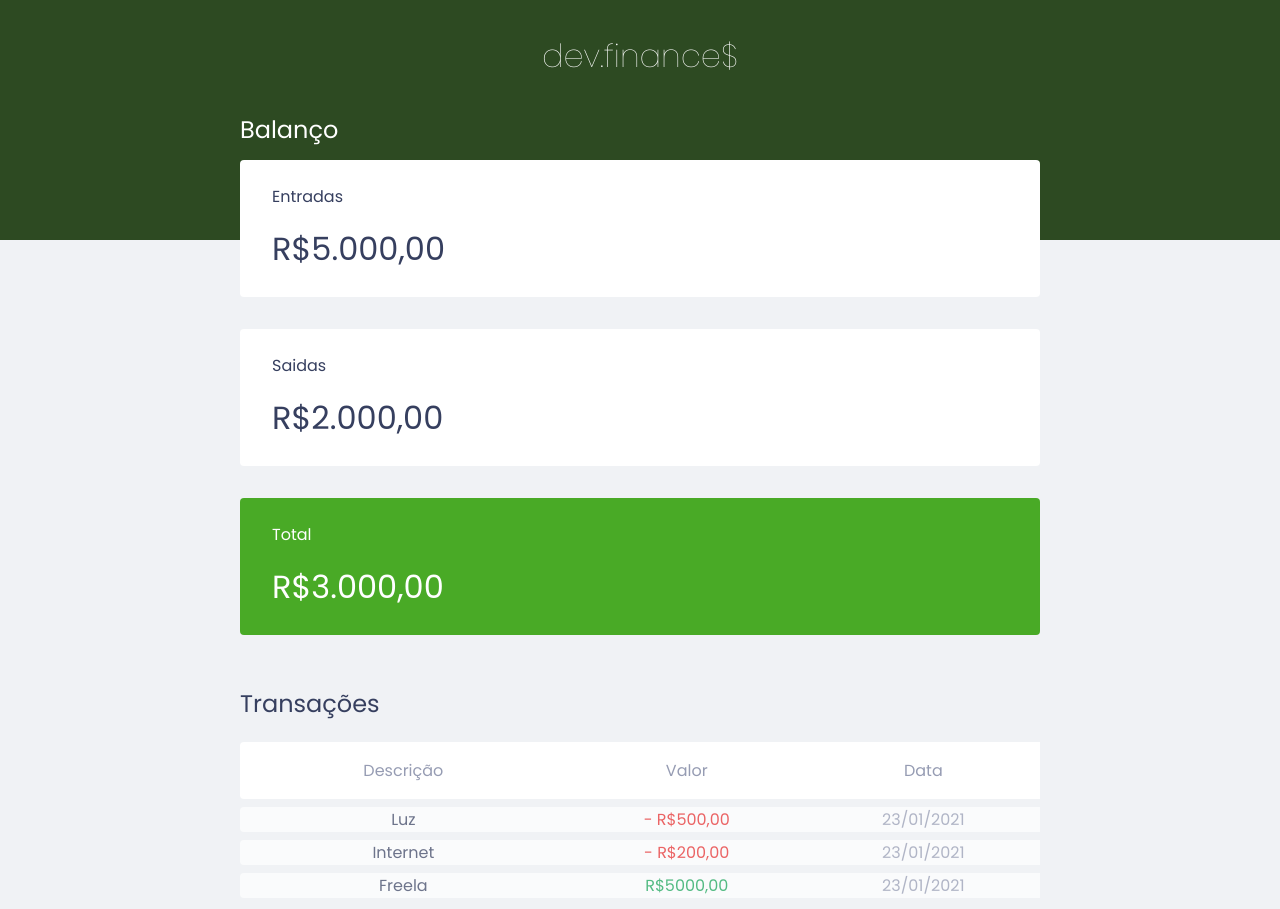
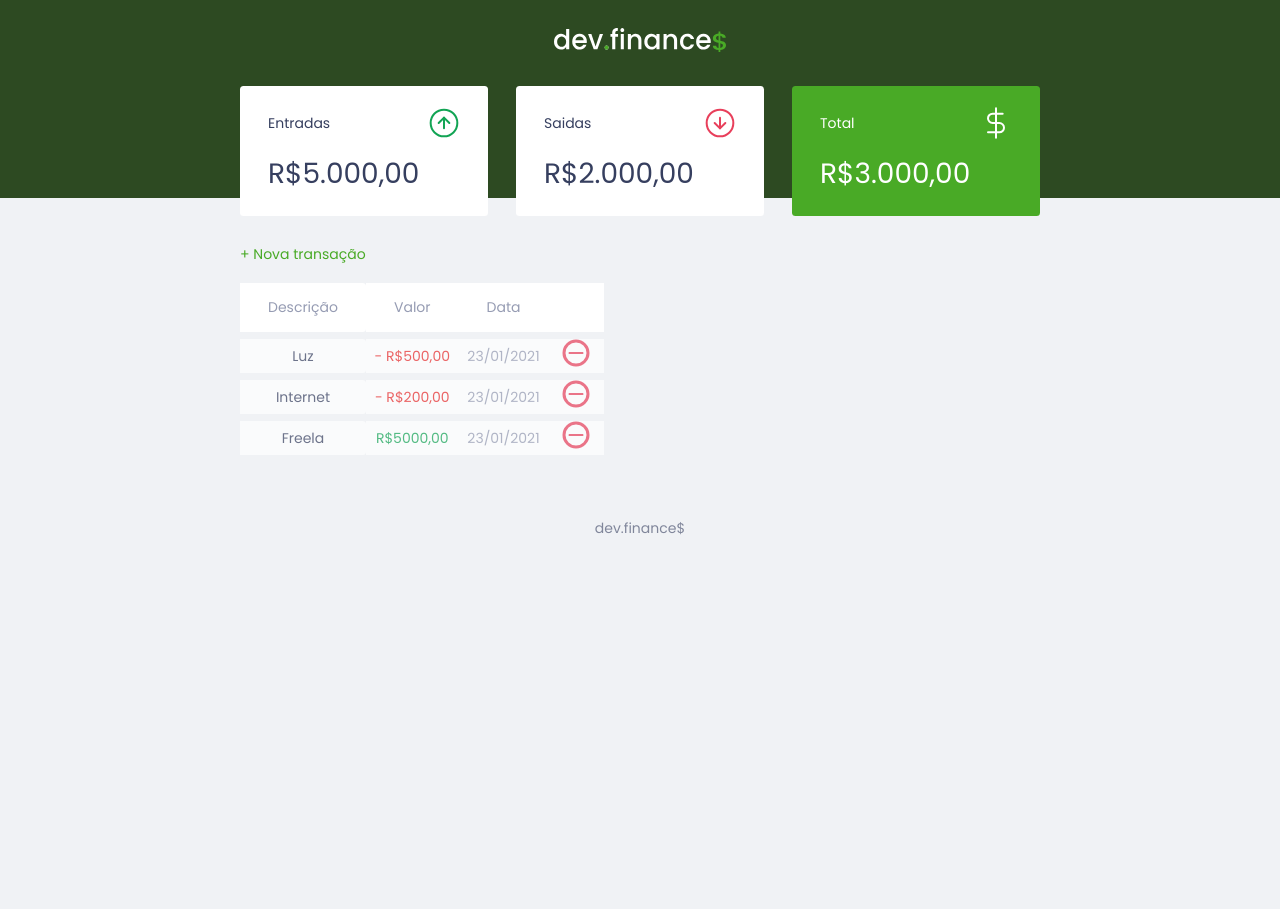
Before and after one commit to marlenesedano/maratona-discover, a plain HTML site: page index.html in a window 1280 px wide. Shown: the top 909 px of the page. After the commit the page ends 800 px from the top, so only its background shows below. Drawn offline with Linux system fonts and the light colour scheme.

Commit message:
update segunda aula

```diff
--- a/index.html
+++ b/index.html
@@ -14,37 +14,50 @@
 <body>
 
   <header>
-    <h1 id="logo">dev.finance$</h1>
+    <img src="/assets/logo.svg" alt="logo dev finance">
+
   </header>
   <main class="container">
 
     <section id="balance">
-      <h2>Balanço</h2>
+      <h2 class="sr-only">Balanço</h2>
       <div class="card">
-        <h3>Entradas</h3>
+        <div class="car">
+          <h3>
+            <span>Entradas</span>
+            <img src="./assets/income.svg" alt="Image de entradas" >
+          </h3>
+        </div>
         <p>R$5.000,00</p>
       </div>
 
       <div class="card">
-        <h3>Saidas</h3>
+        <h3>
+          <span>Saidas</span>
+          <img src="./assets/expense.svg" alt="Image de Saidas" >
+        </h3>
         <p>R$2.000,00</p>
       </div>
       <div class="card total">
-        <h3>Total</h3>
+        <h3>
+          <span>Total</span>
+          <img src="./assets/total.svg" alt="Image de Total" >
+        </h3>
         <p>R$3.000,00</p>
       </div>
 
     </section>
 
     <section id="transactions">
-      <h2>Transações</h2>
-
+      <h2 class="sr-only">Transações</h2>
+      <a href="#" class="button new">+ Nova transação</a>
       <table id="data-table">
         <thead>
           <tr>
             <th>Descrição</th>
             <th>Valor</th>
             <th>Data</th>
+            <th></th>
           </tr>
         </thead>
         <tbody>
@@ -52,16 +65,25 @@
             <td class="description">Luz</td>
             <td class="expense">- R$500,00</td>
             <td class="date">23/01/2021</td>
+            <td>
+              <img src="./assets/minus.svg" alt="Remover Transação" srcset="">
+            </td>
           </tr>
           <tr>
             <td class="description">Internet</td>
             <td class="expense">- R$200,00</td>
             <td class="date">23/01/2021</td>
+            <td>
+              <img src="./assets/minus.svg" alt="Remover Transação" srcset="">
+            </td>
           </tr>
           <tr>
             <td class="description">Freela</td>
             <td class="income">R$5000,00</td>
             <td class="date">23/01/2021</td>
+            <td>
+              <img src="./assets/minus.svg" alt="Remover Transação" srcset="">
+            </td>
           </tr>
         </tbody>
       </table>
--- a/styles.css
+++ b/styles.css
@@ -9,10 +9,27 @@
   box-sizing: border-box;
 }
 
+html{
+  font-size: 93.75% /*15px */
+}
+
 body{
   background: #f0f2f5;
   font-family: 'Poppins', sans-serif;
 }
+
+.sr-only{
+  position: absolute;
+  width: 1px;
+  height: 1px;
+  padding: 0;
+  margin: -1px;
+  overflow: hidden;
+  clip: rect(0 ,0,0,0);
+  white-space: nowrap;
+  border-width: 0;
+}
+
 
 .container{
   width: min(90vw, 800px);
@@ -26,6 +43,23 @@ h2{
   color: var(--dark-blue);
   font-weight: normal;
 }
+
+/*Links and Buttons */
+
+a{
+  color: #49aa26;
+  text-decoration: none;
+}
+
+a:hover{
+  color: #3dd705;
+}
+
+.button.new{
+  display: inline-block;
+  margin-bottom: .8rem;
+}
+
 
 /*Header */
 header{
@@ -62,6 +96,9 @@ header{
 .card h3{
   font-weight: normal;
   font-size: 1rem;
+  display: flex;
+  align-items: center;
+  justify-content: space-between;
 }
 
 .card p{
@@ -83,10 +120,16 @@ header{
   border-spacing: 0 0.5rem;
   text-align: center;
   color: #969cb3;
+  display:block
 }
 table thead th:first-child,
 table tbody tr td:first-child {
   border-radius: 0.25rem 0 0 0.25rem;
+}
+
+table thead th:first-child,
+table tbody tr td:first-child {
+  border-radius: 0 0.25rem 0.25rem 0;
 }
 
 table tbody tr{
@@ -120,9 +163,6 @@ td.expense{
   color: #e92929;
 }
 
-
-
-
 /*Footer */
 
 footer{
@@ -131,3 +171,16 @@ footer{
   color: var(--dark-blue);
   opacity: 0.6;
 }
+
+/*Responsive */
+
+@media (min-width: 800px){
+  html{
+    font-size: 87.5%;
+  }
+  #balance{
+    display: grid;
+    grid-template-columns: repeat(3, 1fr);
+    gap: 2rem; /*espaço entre os elementos*/
+  }
+}
```
Also changed, not shown: assets/expense.svg (added), assets/income.svg (added), assets/logo.svg (added), assets/minus.svg (added), assets/plus.svg (added), assets/total.svg (added).
